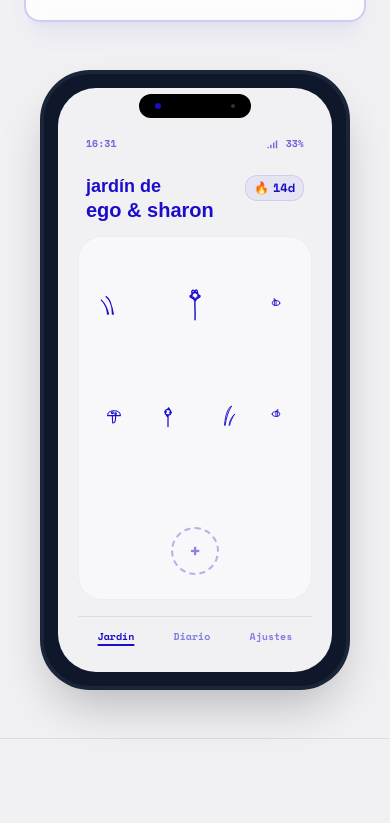
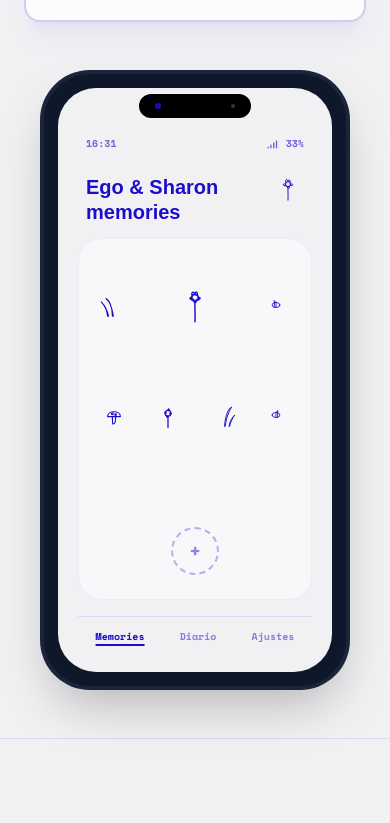
Before and after one commit to EgoBMZ/apaxho, a Next.js app: page / in a window 390 px wide. Shown: the part 1013-1836 px from the top of the page. Built offline with nearby package versions, Linux system fonts and the light colour scheme; some icons are missing; a web font is replaced by a local one.

Commit message:
feat: add react-doodle-icons with post-install fix script and update UI components

```diff
--- a/app/page.tsx
+++ b/app/page.tsx
@@ -1,7 +1,16 @@
 "use client";
 
 import { useState } from "react";
-
+import {
+  InstagramIcon,
+  TwitterIcon,
+  TikTokIcon,
+  StarIcon,
+  HeartEyesEmojiIcon,
+  CoffeeCup1Icon,
+  Sun2Icon,
+  FireIcon
+} from "react-doodle-icons";
 export default function Home() {
   const [code, setCode] = useState("");
   const [generatedCode, setGeneratedCode] = useState("");
@@ -75,22 +84,13 @@ export default function Home() {
         {/* Social Icons Sidebar (Inspired by Image 2 vertical layout) */}
         <div className="hidden lg:flex lg:col-span-1 flex-col gap-6 text-royal-blue/40 border-r border-royal-blue/10 py-8">
           <a href="https://instagram.com" target="_blank" rel="noopener noreferrer" className="hover:text-royal-blue transition-colors p-2 hover:bg-royal-blue/5 rounded-lg w-fit" title="Instagram">
-            <svg viewBox="0 0 24 24" fill="none" stroke="currentColor" strokeWidth="2.5" strokeLinecap="round" strokeLinejoin="round" className="w-5 h-5">
-              <rect x="2" y="2" width="20" height="20" rx="5" ry="5" />
-              <path d="M16 11.37A4 4 0 1 1 12.63 8 4 4 0 0 1 16 11.37z" />
-              <line x1="17.5" y1="6.5" x2="17.51" y2="6.5" />
-            </svg>
+            <InstagramIcon className="w-6 h-6" />
           </a>
           <a href="https://twitter.com" target="_blank" rel="noopener noreferrer" className="hover:text-royal-blue transition-colors p-2 hover:bg-royal-blue/5 rounded-lg w-fit" title="Twitter / X">
-            <svg viewBox="0 0 24 24" fill="none" stroke="currentColor" strokeWidth="2.5" strokeLinecap="round" strokeLinejoin="round" className="w-5 h-5">
-              <path d="M4 4l11.733 16h4.267l-11.733 -16z" />
-              <path d="M4 20l6.768 -6.768m2.46 -2.46l6.772 -6.772" />
-            </svg>
+            <TwitterIcon className="w-6 h-6" />
           </a>
           <a href="https://tiktok.com" target="_blank" rel="noopener noreferrer" className="hover:text-royal-blue transition-colors p-2 hover:bg-royal-blue/5 rounded-lg w-fit" title="TikTok">
-            <svg viewBox="0 0 24 24" fill="none" stroke="currentColor" strokeWidth="2.5" strokeLinecap="round" strokeLinejoin="round" className="w-5 h-5">
-              <path d="M9 12a4 4 0 1 0 4 4V4a5 5 0 0 0 5 5" />
-            </svg>
+            <TikTokIcon className="w-6 h-6" />
           </a>
         </div>
 
@@ -193,9 +193,19 @@ export default function Home() {
 
         {/* Mockup Column (Inspired by Image 2 phone mockup & Image 4 layout/doodles) */}
         <div className="lg:col-span-5 flex justify-center relative">
-          {/* Abstract background shapes */}
+          {/* Abstract background shapes and floating doodles */}
           <div className="absolute -top-10 -left-10 w-40 h-40 bg-lavender/30 rounded-full blur-2xl -z-10" />
           <div className="absolute -bottom-10 -right-10 w-48 h-48 bg-royal-blue/5 rounded-full blur-2xl -z-10" />
+
+          <div className="absolute top-8 -right-4 md:-right-12 text-royal-blue/20 -z-10 rotate-12">
+            <Sun2Icon size={56} />
+          </div>
+          <div className="absolute bottom-16 -left-6 md:-left-16 text-royal-blue/20 -z-10 -rotate-12">
+            <CoffeeCup1Icon size={64} />
+          </div>
+          <div className="absolute -top-12 left-1/4 text-royal-blue/20 -z-10 rotate-45">
+            <StarIcon size={42} />
+          </div>
 
           {/* Device Mockup */}
           <div className="w-[310px] h-[620px] rounded-[50px] bg-slate-900 p-3.5 shadow-2xl border-4 border-slate-800/80 relative overflow-hidden flex flex-col justify-between">
@@ -221,18 +231,23 @@ export default function Home() {
               {/* Garden Header */}
               <div className="flex justify-between items-start mt-6 px-2">
                 <div className="flex flex-col">
-                  <span className="font-doodle text-lg font-bold text-royal-blue leading-tight">
-                    jardín de
+                  <span className="font-doodle text-xl font-bold text-royal-blue leading-tight">
+                    Ego & Sharon
                   </span>
                   <span className="font-doodle text-xl font-bold text-royal-blue mt-0.5 leading-none">
-                    ego & sharon
+                    memories
                   </span>
                 </div>
-                {/* Streak counter (inspired by streaky app concept) */}
-                <div className="flex items-center gap-1 bg-royal-blue/5 text-royal-blue border border-royal-blue/10 px-2 py-1 rounded-xl text-xs font-bold">
-                  <span>🔥</span>
-                  <span>14d</span>
-                </div>
+                {/* Hand-drawn flower logo as shown in reference 4 */}
+                <svg viewBox="0 0 100 100" fill="none" stroke="currentColor" strokeWidth="3" strokeLinecap="round" strokeLinejoin="round" className="w-8 h-8 text-royal-blue transform translate-y-[-2px]">
+                  <path d="M50,85 C51,70 49,55 50,45" />
+                  <circle cx="50" cy="35" r="8" />
+                  <path d="M50,27 C50,15 62,25 56,31" />
+                  <path d="M58,35 C70,30 65,45 57,39" />
+                  <path d="M54,41 C58,53 46,49 48,42" />
+                  <path d="M46,39 C34,45 30,30 42,35" />
+                  <path d="M44,31 C38,20 50,15 50,27" />
+                </svg>
               </div>
 
               {/* The Doodle Garden (Inspired by Image 4 garden) */}
@@ -317,7 +332,7 @@ export default function Home() {
 
               {/* Bottom Nav Simulation */}
               <div className="flex justify-around items-center border-t border-royal-blue/10 pt-3 pb-2 text-royal-blue/50 text-[10px] font-bold">
-                <span className="text-royal-blue underline decoration-2 underline-offset-4">Jardín</span>
+                <span className="text-royal-blue underline decoration-2 underline-offset-4">Memories</span>
                 <span>Diario</span>
                 <span>Ajustes</span>
               </div>
--- a/package.json
+++ b/package.json
@@ -6,12 +6,14 @@
     "dev": "next dev",
     "build": "next build",
     "start": "next start",
-    "lint": "eslint"
+    "lint": "eslint",
+    "postinstall": "node scripts/fix-doodle-icons.js"
   },
   "dependencies": {
     "next": "16.2.10",
     "react": "19.2.4",
-    "react-dom": "19.2.4"
+    "react-dom": "19.2.4",
+    "react-doodle-icons": "^1.0.0"
   },
   "devDependencies": {
     "@tailwindcss/postcss": "^4",
--- /dev/null
+++ b/scripts/fix-doodle-icons.js
@@ -0,0 +1,29 @@
+const fs = require('fs');
+const path = require('path');
+
+const dir = path.join(__dirname, '..', 'node_modules', 'react-doodle-icons', 'dist');
+
+function walk(currentDir) {
+  if (!fs.existsSync(currentDir)) {
+    console.log(`Directory not found: ${currentDir}`);
+    return;
+  }
+  const files = fs.readdirSync(currentDir);
+  files.forEach(file => {
+    const filePath = path.join(currentDir, file);
+    const stat = fs.statSync(filePath);
+    if (stat.isDirectory()) {
+      walk(filePath);
+    } else if (file.endsWith('.js') || file.endsWith('.mjs') || file.endsWith('.jsx')) {
+      let content = fs.readFileSync(filePath, 'utf8');
+      if (content.includes('"clip-path"')) {
+        console.log(`Fixing clip-path in: ${filePath}`);
+        content = content.replace(/"clip-path"/g, '"clipPath"');
+        fs.writeFileSync(filePath, content, 'utf8');
+      }
+    }
+  });
+}
+
+walk(dir);
+console.log('Finished fixing react-doodle-icons clip-path issue.');
```
Also changed, not shown: 1 other file (tests, documents, lock files or other folders).
